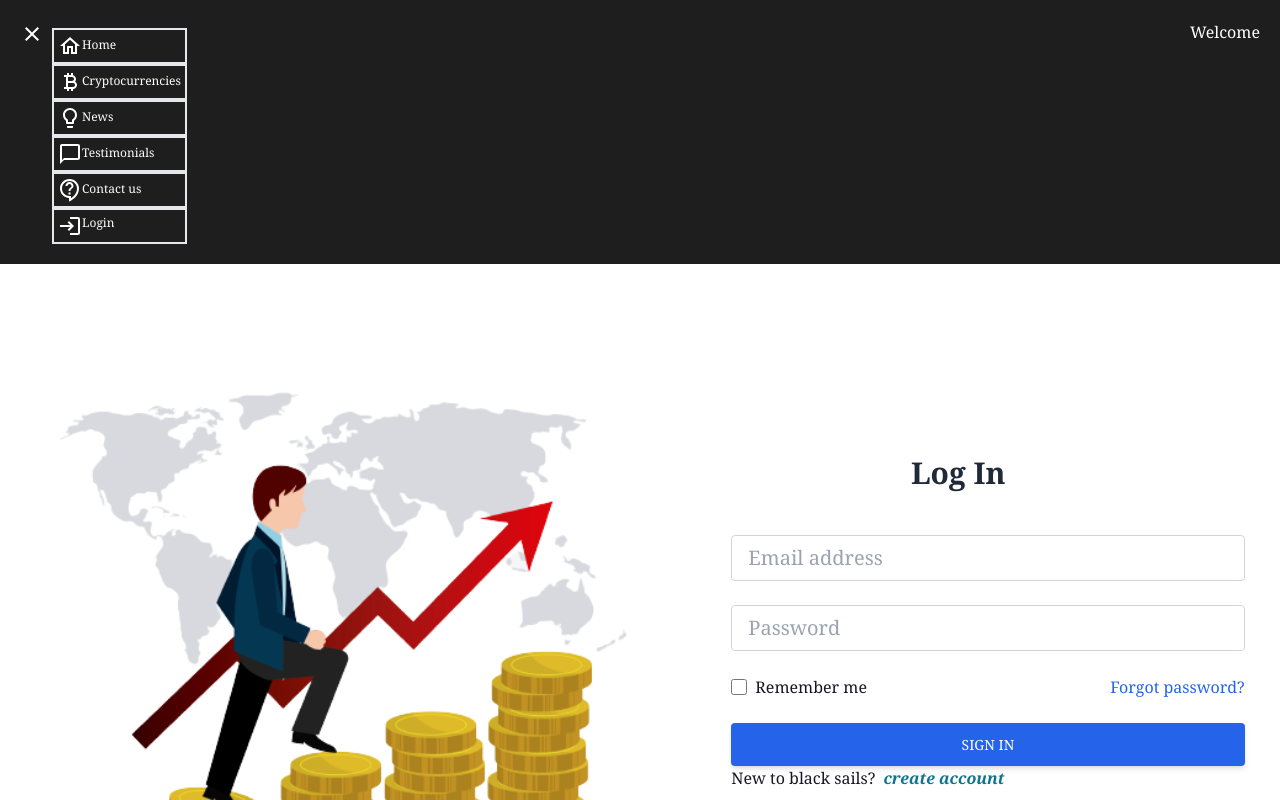
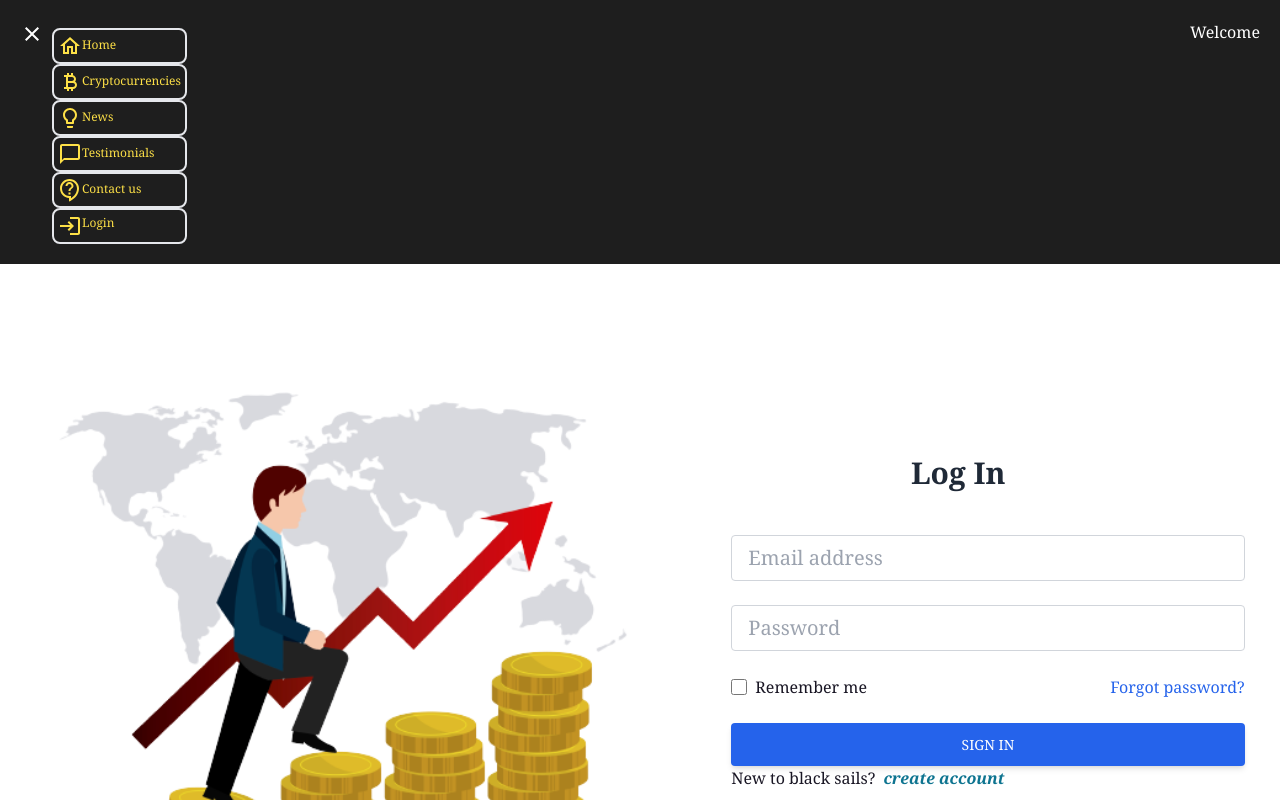
Before and after one commit to Hsuter/sisoti, a React (Vite) app in the folder frontend/: page /login in a window 1280 px wide. Both pictures are taken after a click on the element 32 px from the left and 32 px from the top of the page. Built offline with nearby package versions, Linux system fonts and the light colour scheme.

Commit message:
fine tuning

```diff
--- a/frontend/src/components/Menu.jsx
+++ b/frontend/src/components/Menu.jsx
@@ -33,44 +33,44 @@ const Menu = () => {
 
   return (
     <div className="w-[100%] p-5 flex text-white flex-row justify-between">
-      <div className="flex flex-row">
-        <div className="flex cursor-pointer">
+      <div className="flex flex-row ">
+        <div className="flex cursor-pointer ">
           <span onClick={toggleMenu}>
             {menu ? <CloseOutlinedIcon /> : <MenuOutlinedIcon />}
           </span>
-          <div className={`${menu ? "flex mt-2  ml-2 " : "hidden"}`}>
-            <ul className="text-[12px] ">
-              <li className="border-2 p-1">
+          <div className={`${menu ? " mt-2  ml-2 " : "hidden"}`}>
+            <ul className="text-[12px] text-yellow-300  ">
+              <li className="border-2 p-1 rounded-lg">
                 <Link to="/home">
                   <HomeOutlinedIcon />
                   Home
                 </Link>
               </li>
-              <li className="border-2 p-1">
+              <li className="border-2 p-1 rounded-lg">
                 <Link to="/cryprocurrencies">
                   <CurrencyBitcoinTwoToneIcon />
                   Cryptocurrencies
                 </Link>
               </li>
-              <li className="border-2 p-1">
+              <li className="border-2 p-1 rounded-lg">
                 <Link to="/news">
                   <LightbulbOutlinedIcon />
                   News
                 </Link>
               </li>
-              <li className="border-2 p-1">
+              <li className="border-2 p-1 rounded-lg">
                 <Link to="/feedback">
                   <ChatBubbleOutlineOutlinedIcon />
                   Testimonials
                 </Link>
               </li>
-              <li className="border-2 p-1">
+              <li className="border-2 p-1 rounded-lg">
                 <Link to="/support">
                   <ContactSupportOutlinedIcon />
                   Contact us
                 </Link>
               </li>
-              <li className="flex flex-row border-2 p-1">
+              <li className="flex flex-row border-2 p-1 rounded-lg">
                 <Link to="/login" className="flex flex-row">
                   <LoginTwoToneIcon />
                   {auth._id ? (
```
